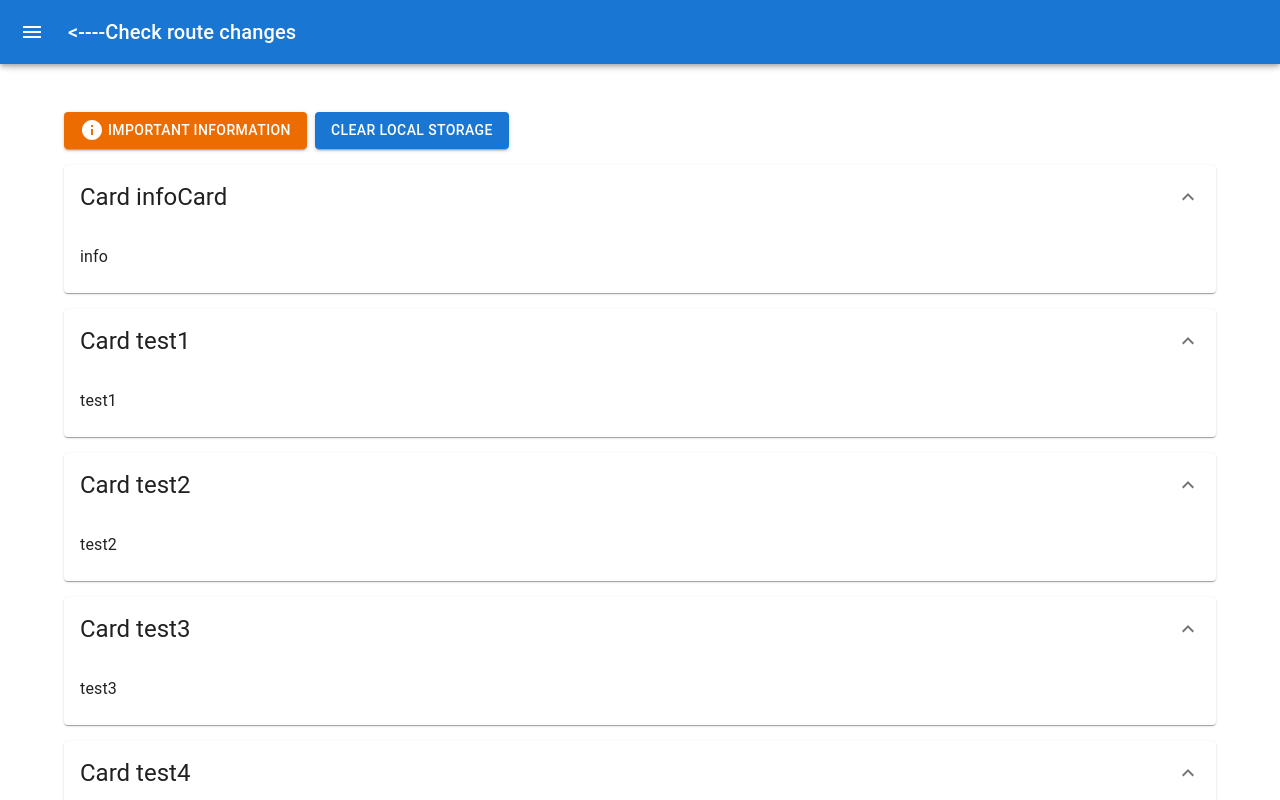
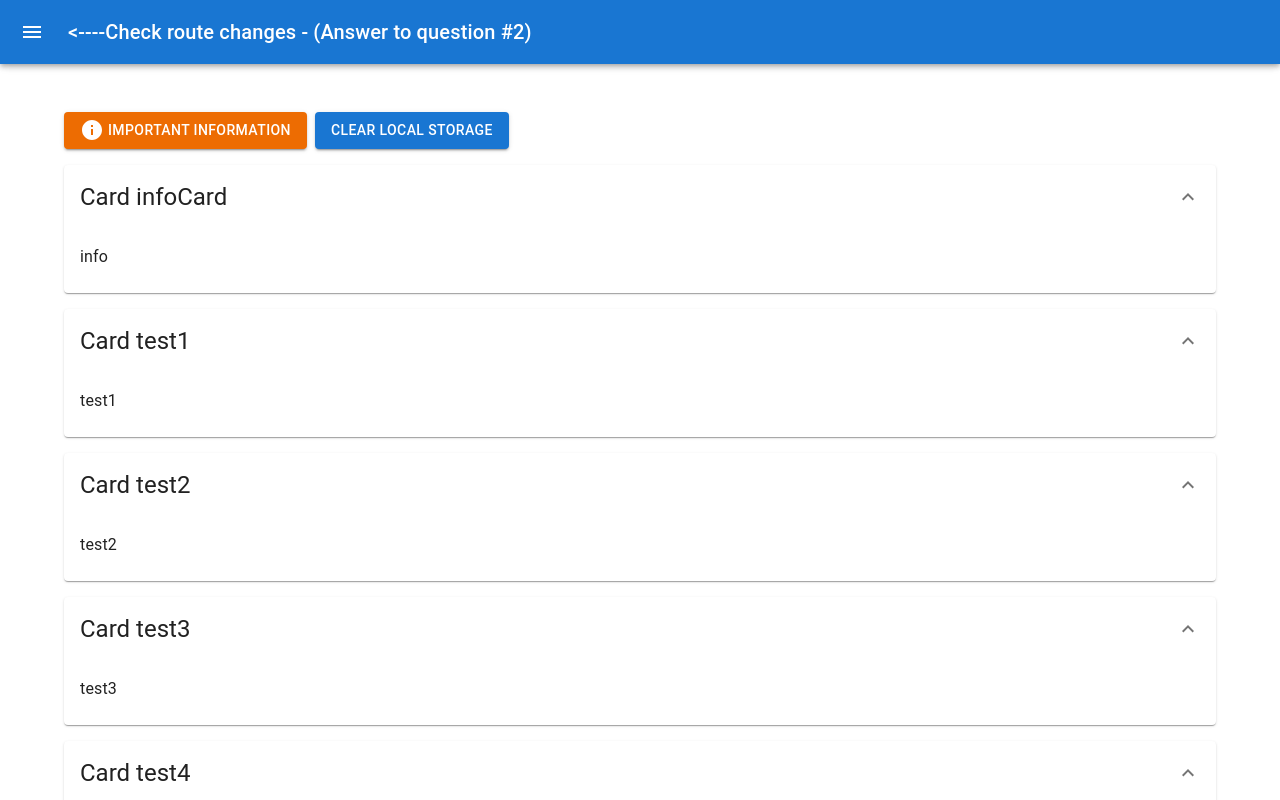
Before and after one commit to Fernando-Espinosa/toggle-state, a React app: page / in a window 1280 px wide. Shown: the top 800 px of the page. Built offline with nearby package versions, Linux system fonts and the light colour scheme.

Commit message:
Update text

```diff
--- a/src/modules/MenuLayout/index.tsx
+++ b/src/modules/MenuLayout/index.tsx
@@ -98,7 +98,7 @@ export default function MenuLayout() {
             <MenuIcon />
           </IconButton>
           <Typography variant="h6" noWrap component="div">
-            {`<----Check route changes`}
+            {`<----Check route changes - (Answer to question #2)`}
           </Typography>
         </Toolbar>
       </AppBar>
```
